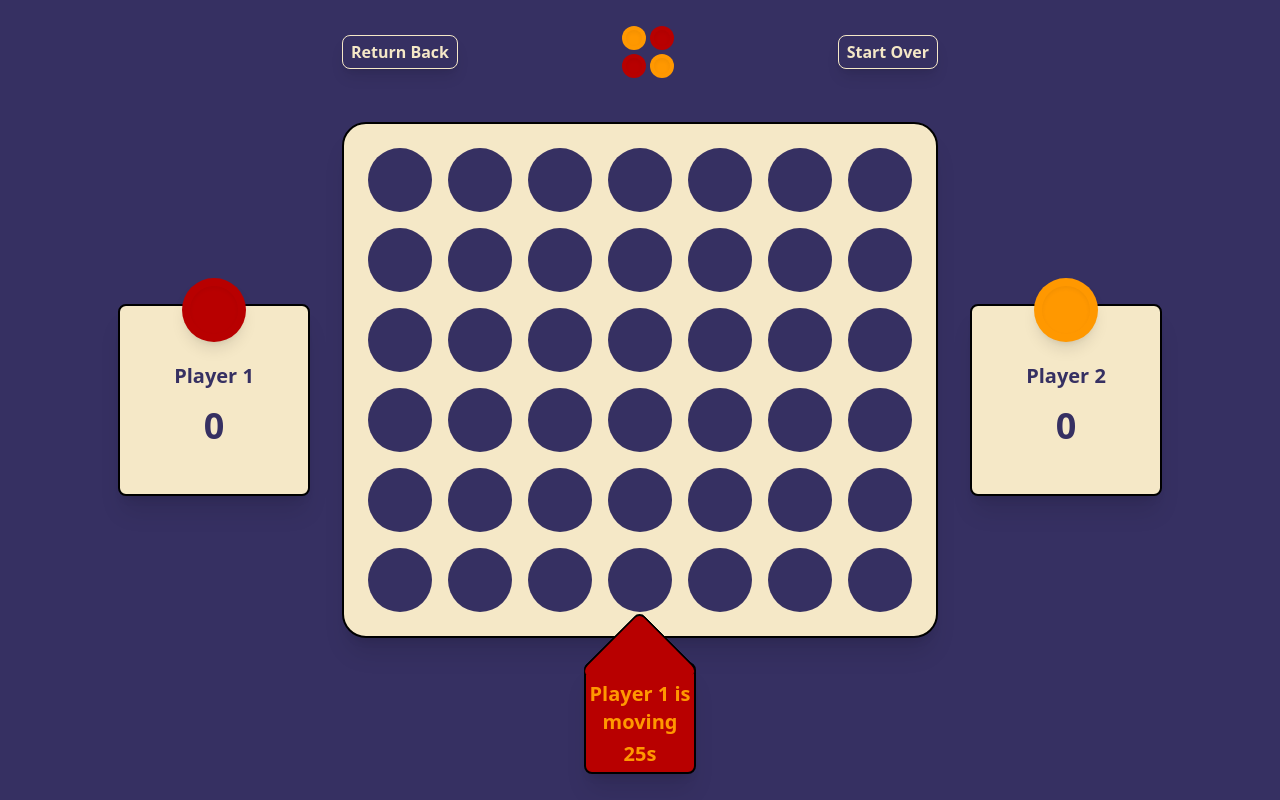
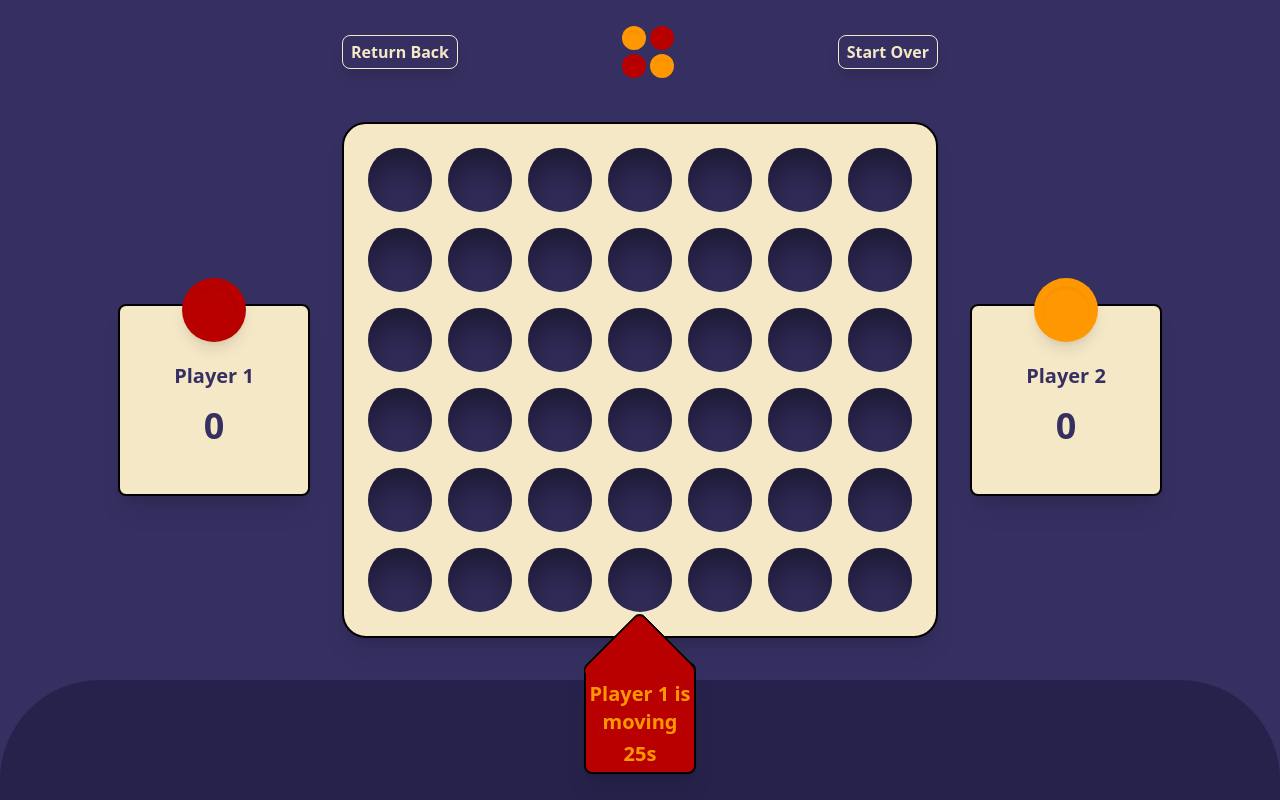
Before and after one commit to Vladyslav-Davydenko/Connect-Four-Game, a React (Vite) app in the folder connect-four/: page /game in a window 1280 px wide. Built offline with nearby package versions, Linux system fonts and the light colour scheme; no server answers.

Commit message:
Styling adjustments

```diff
--- a/connect-four/src/views/components/dashboard/SingleSlot.tsx
+++ b/connect-four/src/views/components/dashboard/SingleSlot.tsx
@@ -21,7 +21,7 @@ export function SingleSlot({ ch }: Props): JSX.Element {
 
   return (
     <div>
-      <div className="size-8 rounded-full bg-dark-blue animate-bg_fade_in">
+      <div className="size-8 rounded-full bg-dark-blue animate-bg_fade_in shadow-inner">
         <div className={outerClasses}>
           <div className={innerClasses}></div>
         </div>
--- a/connect-four/src/views/components/slots/BoardSlot.tsx
+++ b/connect-four/src/views/components/slots/BoardSlot.tsx
@@ -23,7 +23,7 @@ export function BoardSlot({ x, y, ch, onClickCallback }: Props): JSX.Element {
 
   return (
     <div onClick={() => onClickCallback(x, y)}>
-      <div className="size-16 rounded-full bg-dark-blue animate-bg_fade_in">
+      <div className="size-16 rounded-full bg-dark-blue animate-bg_fade_in shadow-inner-slot">
         <div className={outerClasses}>
           <div className={innerClasses}></div>
         </div>
--- a/connect-four/src/views/layouts/Layout.tsx
+++ b/connect-four/src/views/layouts/Layout.tsx
@@ -3,6 +3,7 @@ import { Outlet } from "react-router-dom";
 export function Layout(): JSX.Element {
   return (
     <div className=" min-h-screen bg-dark-blue text-white font-semibold flex justify-center items-center relative">
+      <div className="absolute bottom-0 left-0 right-0 h-[120px] bg-super-dark-blue rounded-t-[100px]"></div>
       <Outlet />
     </div>
   );
--- a/connect-four/src/views/pages/dashboard/DashBoardPage.tsx
+++ b/connect-four/src/views/pages/dashboard/DashBoardPage.tsx
@@ -30,7 +30,7 @@ export function DashBoardPage(): JSX.Element {
   }, [dispatch]);
 
   return (
-    <div className="flex flex-col gap-6 w-[70%] justify-center items-center m-10">
+    <div className="flex flex-col gap-6 w-[70%] justify-center items-center m-10 mb-56">
       <h1 className="text-yellow text-7xl mb-20 animate-wiggle text-cente">
         Dash Board
       </h1>
--- a/connect-four/tailwind.config.js
+++ b/connect-four/tailwind.config.js
@@ -5,6 +5,7 @@ export default {
     extend: {
       colors: {
         "dark-blue": "#363062",
+        "super-dark-blue": "#27224b",
         blue: "#435585",
         "light-blue": "#818fb4",
         white: "#f5e8c7",
@@ -50,6 +51,9 @@ export default {
         drop_down: "drop_down 700ms ease-in-out",
         bg_fade_in: "bg_fade_in 700ms ease-in-out",
       },
+      boxShadow: {
+        "inner-slot": "0px 22px 46px -8px rgba(0,0,0,0.55) inset",
+      },
     },
   },
   plugins: [require("tailwindcss-animate")],
```
